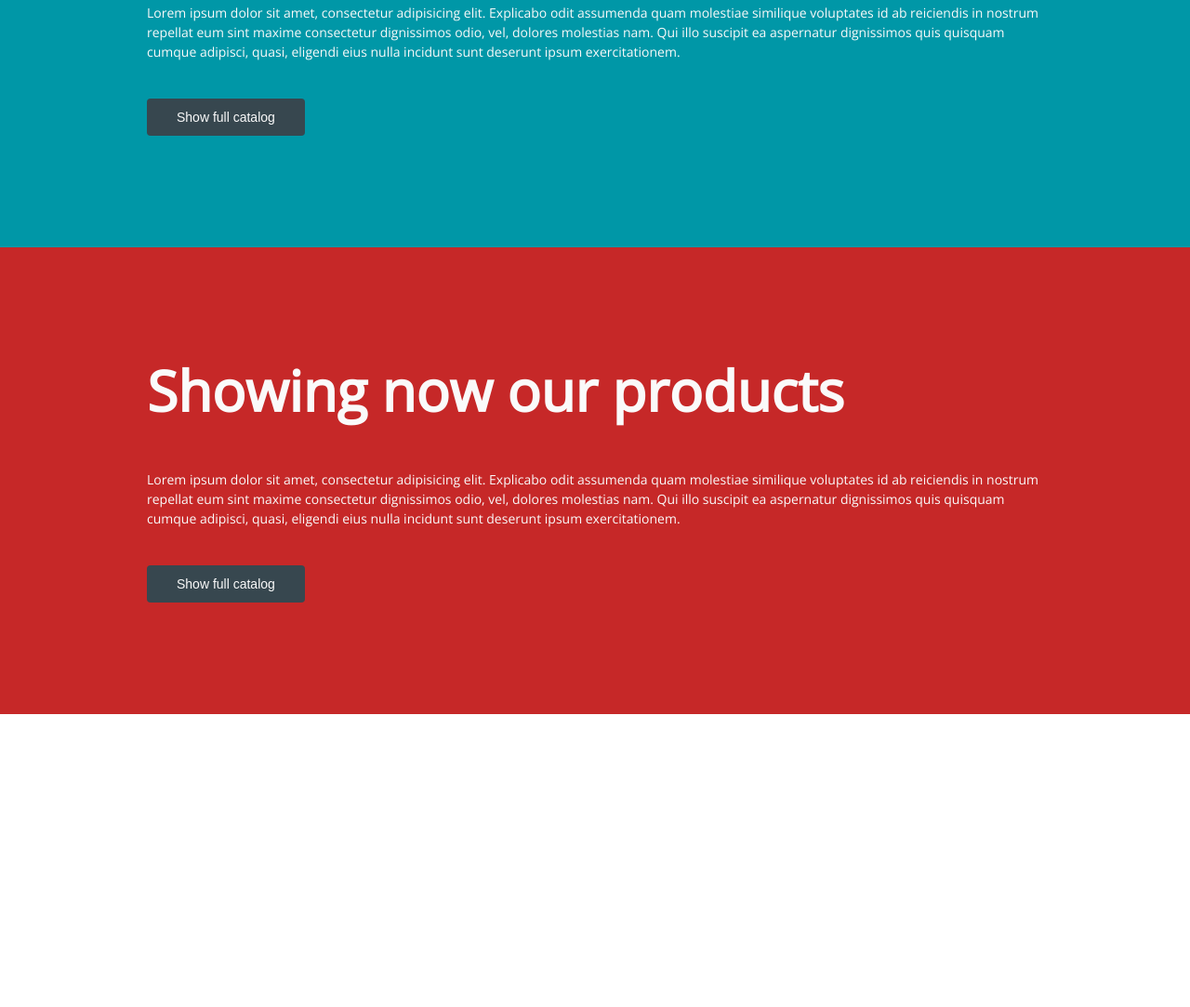
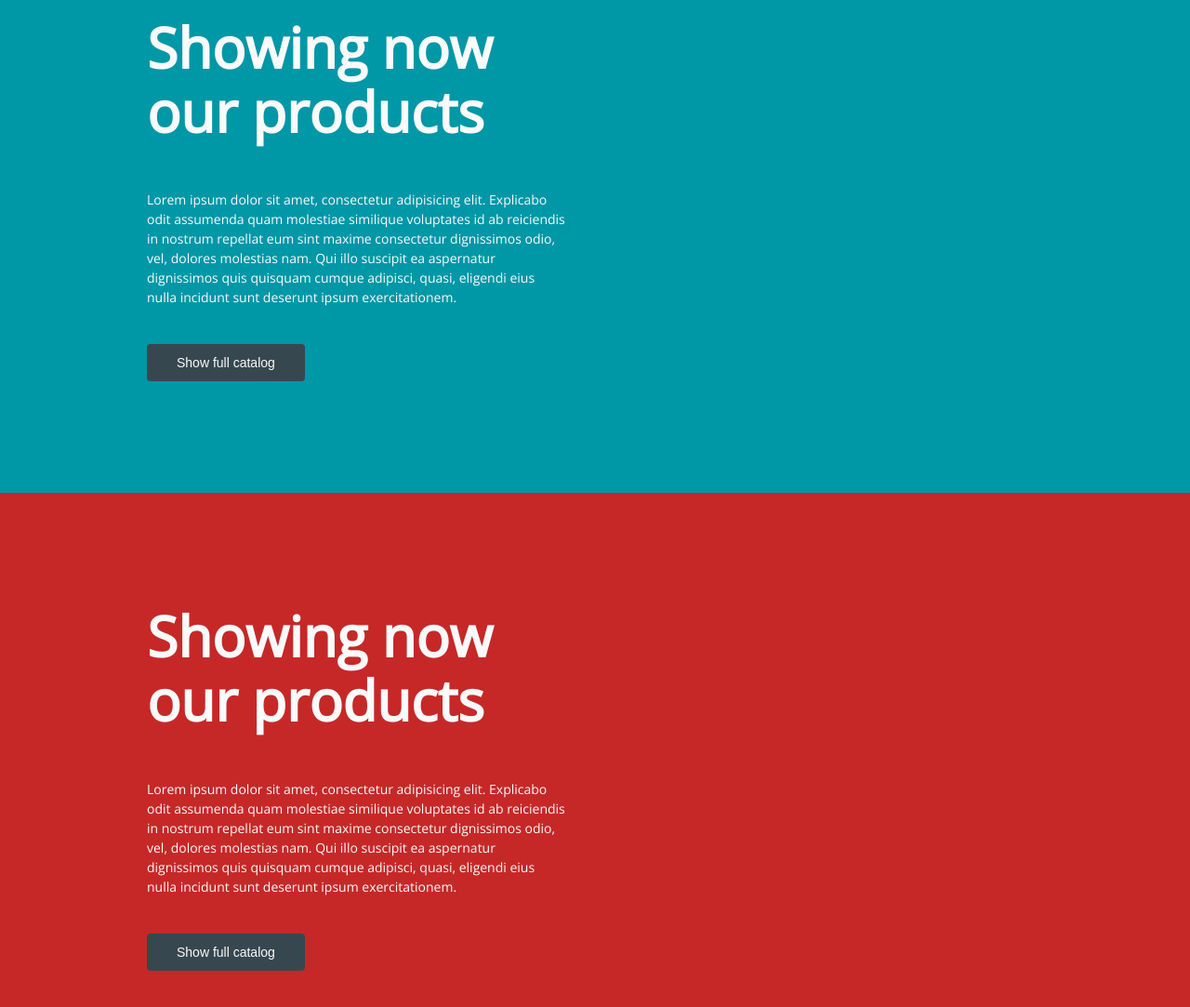
Before and after one commit to Mateoq/frontend-patterns-and-practices, a website built with webpack: page index.html in a window 1280 px wide. Shown: the part 817-1900 px from the top of the page at 93% size. Before the commit the page ends 1585 px from the top, so only its background shows below. Built offline with nearby package versions, Linux system fonts and the light colour scheme.

Commit message:
Add content wrapper

```diff
--- a/index.html
+++ b/index.html
@@ -15,6 +15,7 @@
 <!-- Product Showcase -->
 <div class="product-showcase" data-module="productShowcase">
   <div class="container">
+    <div class="product-showcase__content">
       <h2 class="product-showcase__title">Showing now our products</h2>
 
       <div class="product-showcase__text">
@@ -24,9 +25,11 @@
       <button class="button product-showcase__button">Show full catalog</button>
     </div>
   </div>
+</div>
 
 <div class="product-showcase product-showcase--blue" data-module="productShowcase">
   <div class="container">
+    <div class="product-showcase__content">
       <h2 class="product-showcase__title">Showing now our products</h2>
 
       <div class="product-showcase__text">
@@ -36,9 +39,11 @@
       <button class="button product-showcase__button">Show full catalog</button>
     </div>
   </div>
+</div>
 
 <div class="product-showcase product-showcase--red" data-module="productShowcase">
   <div class="container">
+    <div class="product-showcase__content">
       <h2 class="product-showcase__title">Showing now our products</h2>
 
       <div class="product-showcase__text">
@@ -48,7 +53,9 @@
       <button class="button product-showcase__button">Show full catalog</button>
     </div>
   </div>
+</div>
 
 <script src="/bundle.js"></script>
+
 </body>
 </html>
--- a/src/modules/productShowcase/productShowcase.scss
+++ b/src/modules/productShowcase/productShowcase.scss
@@ -54,6 +54,12 @@ the css in this part is a decision more than a "MUST TO FOLLOW" rule.
   }
 }
 
+.product-showcase__content {
+  @include from(lg) {
+    max-width: 450px;
+  }
+}
+
 .product-showcase__title {
   margin-top: 0;
   font-size: 26px; // Why px and not other crazy size unit like rem or em?
```
Lines whose indentation alone changed are shown as unchanged.
